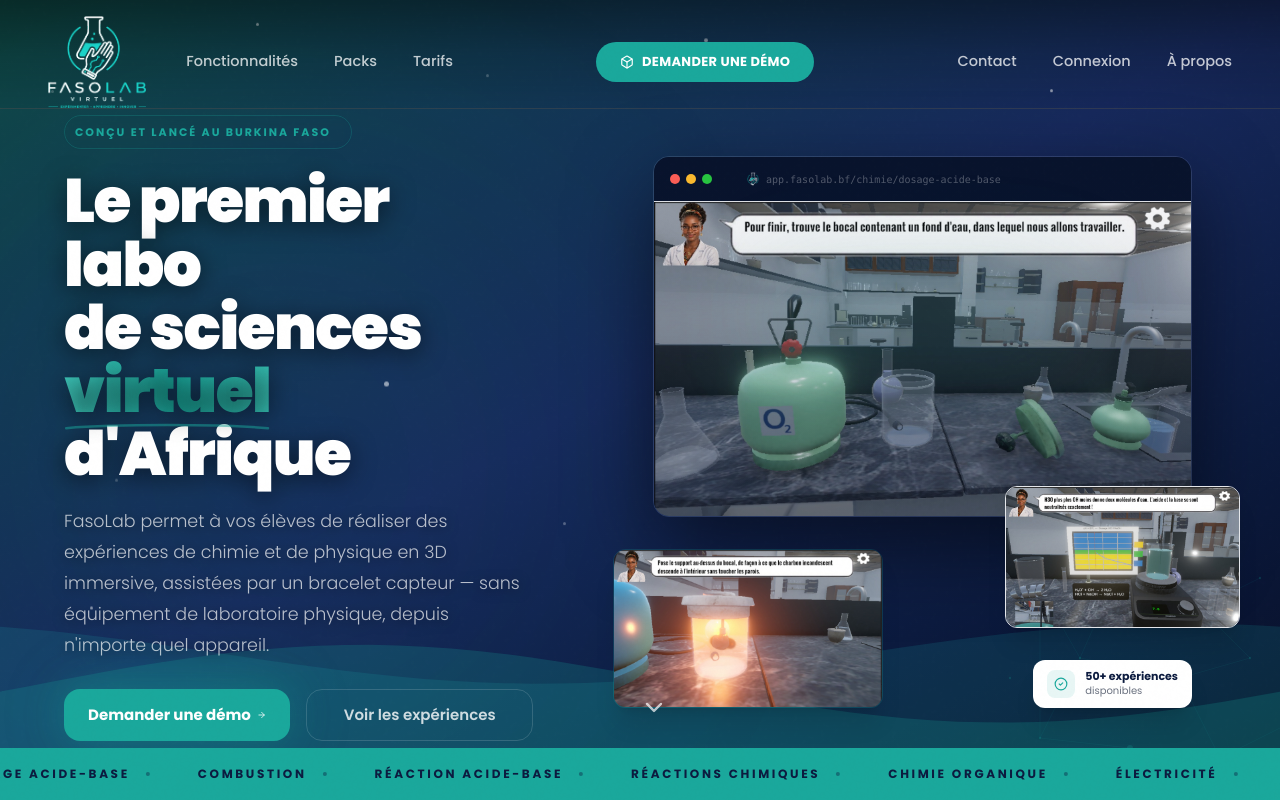
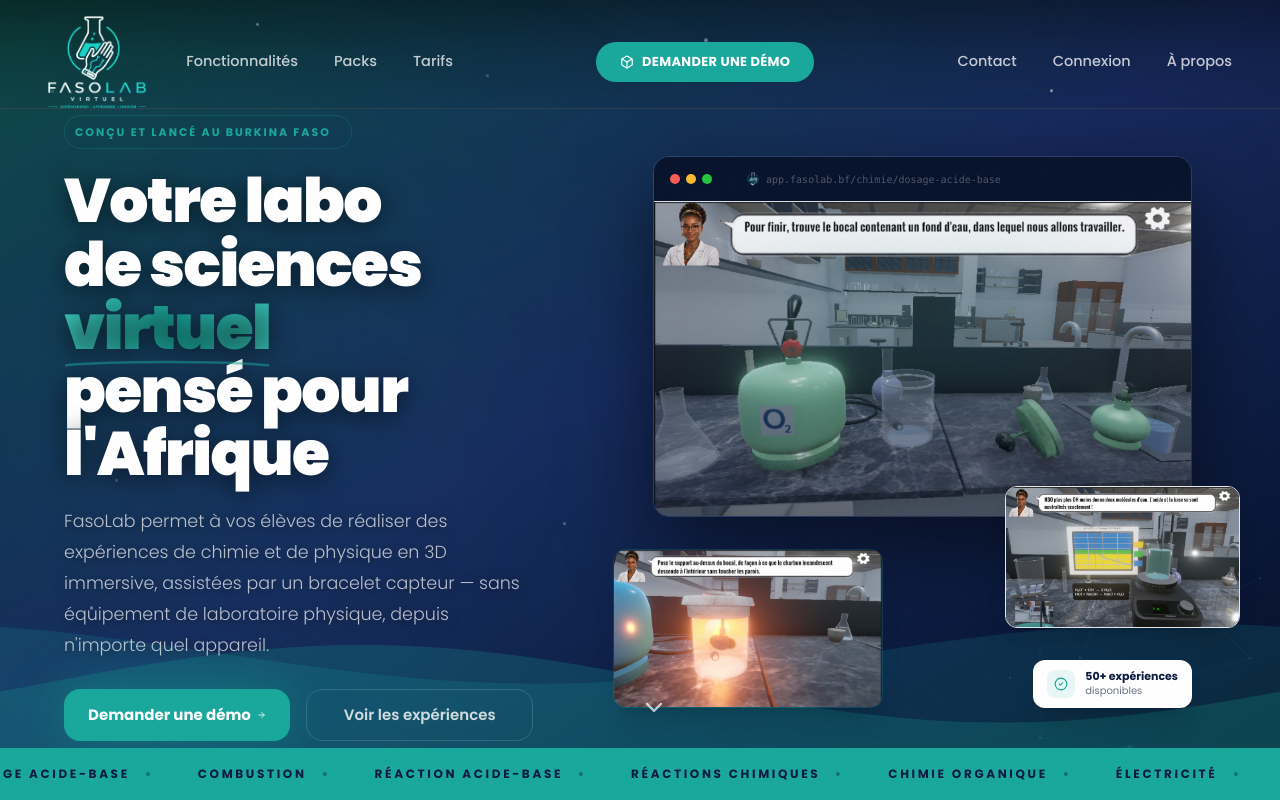
Before and after one commit to Rasmata12/fasolab, a Next.js app: page / in a window 1280 px wide. Shown: the top 800 px of the page. Built offline with nearby package versions, Linux system fonts and the light colour scheme.

Commit message:
Update hero positioning message

```diff
--- a/components/Hero.tsx
+++ b/components/Hero.tsx
@@ -40,7 +40,7 @@
               transition={{ duration: 0.65, delay: 0.08 }}
               className="text-[clamp(2rem,9.5vw,4.4rem)] lg:text-[clamp(2.4rem,4.8vw,4.4rem)] font-display font-black text-white leading-[1.03] tracking-tight mb-3 sm:mb-5 [text-shadow:0_4px_24px_rgba(0,0,0,0.55)]"
             >
-              Le premier labo
+              Votre labo
               <br />
               de sciences{" "}
               <span className="relative inline-block">
@@ -56,7 +56,7 @@
                 </svg>
               </span>
               <br />
-              d&apos;Afrique
+              pensé pour l&apos;Afrique
             </motion.h1>
 
             <motion.p
```
